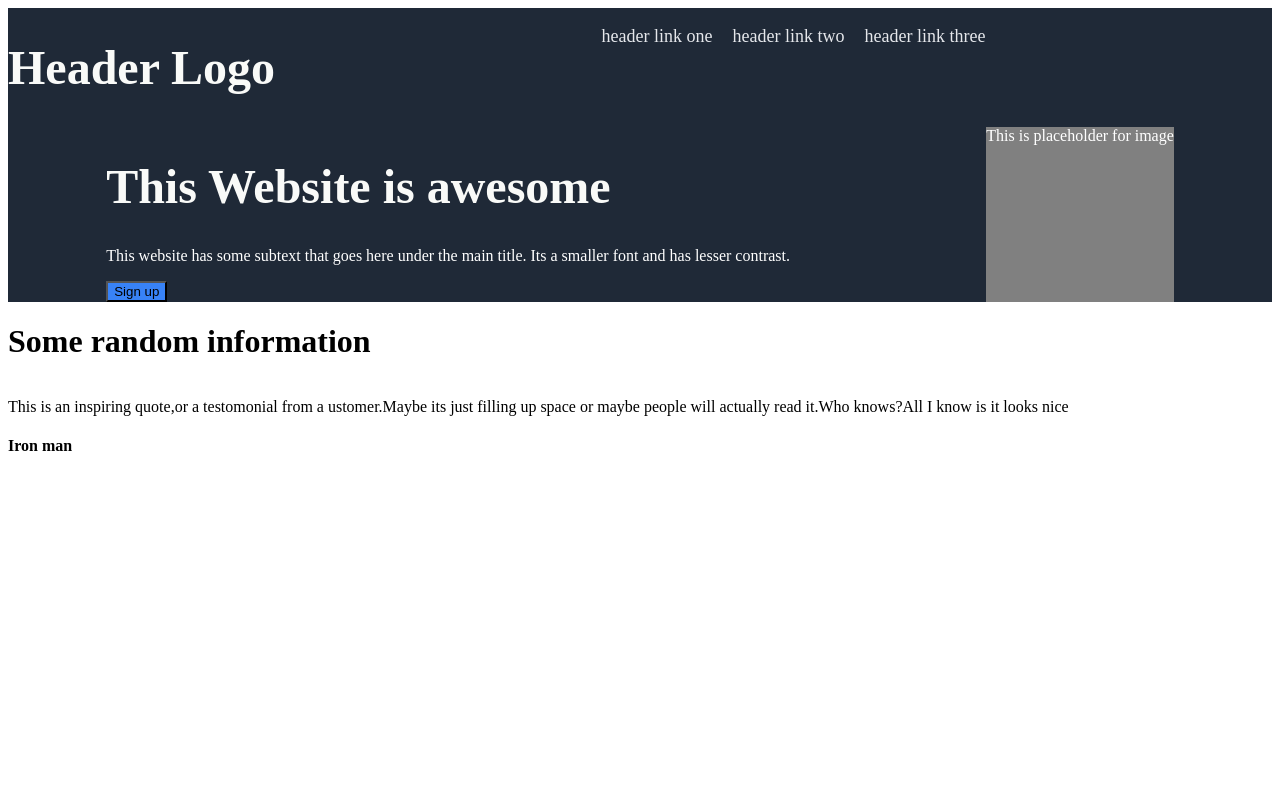
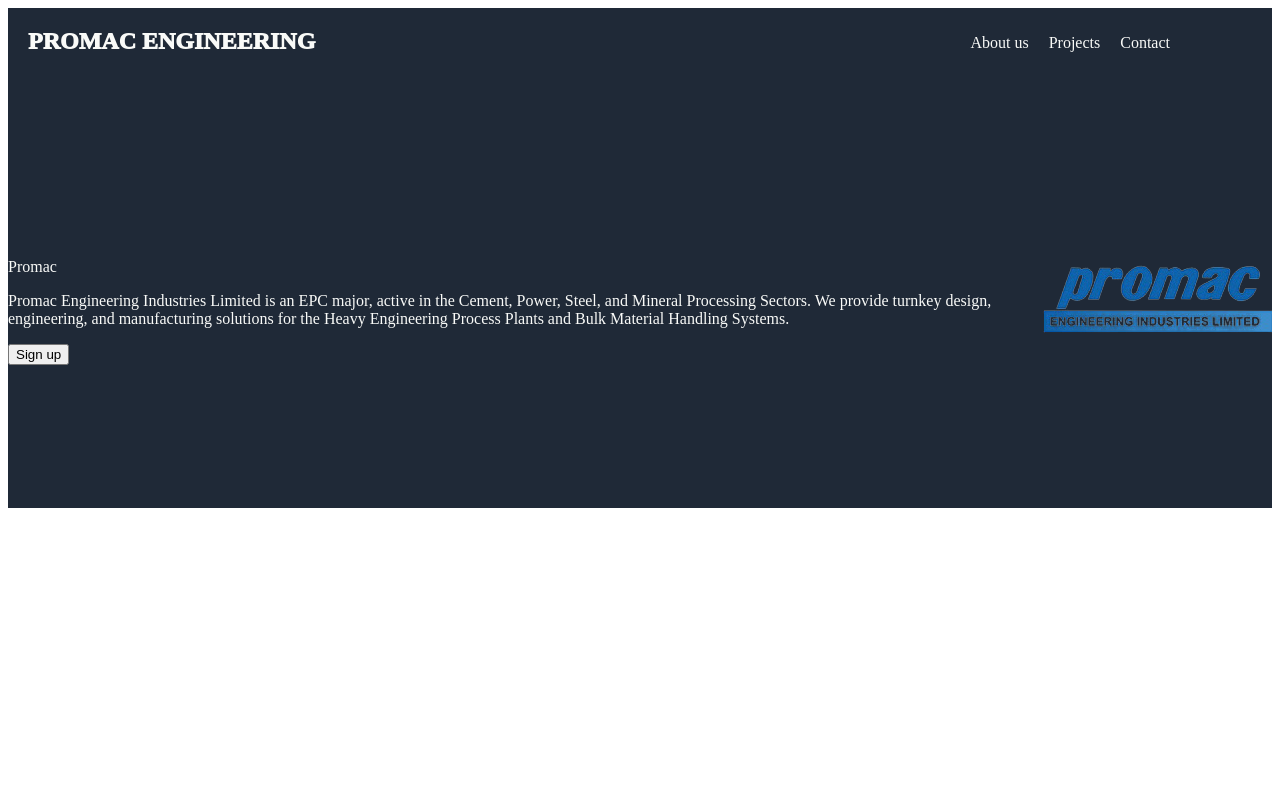
Before and after one commit to Sowmya-Narayana/Landing_page, a plain HTML site: page index.html in a window 1280 px wide. Shown: the top 800 px of the page. Drawn offline with Linux system fonts and the light colour scheme.

Commit message:
Add index,style,logo files

```diff
--- a/index.html
+++ b/index.html
@@ -5,43 +5,33 @@
         <title>landing page</title>
         <link rel="stylesheet" href="style.css">
     </head>
-    <body>
-        <div class="sec1">
-            <div class="header">
-                <div class="logo"><h1>Header Logo</h1></div>
-                <div class="left_links">
-                    <ul>
-                        <li>header link one</li>
-                        <li>header link two</li>
-                        <li>header link three</li>
+        <div class="landing_page">
+            <div class="sec1">
+                <div class="title_links">
+                    <header class="heading">PROMAC ENGINEERING</header>
+                    <ul class="links">
+                        <li>About us</li>
+                        <li>Projects</li>
+                        <li>Contact</li>
                     </ul>
                 </div>
-            </div>
-            <div class="page_intro">
-                <div class="lft_side">
-                    <h1>This Website is awesome</h1>
-                    <p>This website has some subtext that goes here under the main title.
-                        Its a smaller font and has lesser contrast.
-                    </p>
-                    <button>Sign up</button>
+                <div class="hero">
+                    <div class="content">
+                        <header>Promac</header>
+                        <p>Promac Engineering Industries Limited is an EPC major, active in the Cement, Power, Steel, and Mineral Processing Sectors.
+                        We provide turnkey design, engineering, and manufacturing solutions for the Heavy Engineering Process Plants and Bulk Material Handling Systems.</p>
+                        <button>Sign up</button>
 
-                </div>
-                <div class="rgt_side">
-                   <span>This is placeholder for image</span>
+                    </div>
+                    <div class="img">
+                        <img src="logo.png" alt="Promac Engg.">
+                    </div>
                 </div>
             </div>
-        </div>
-        <div class="sec2">
-            <div class="heading">
-                <h1>Some random information</h1>
-            </div>
-            <div class="imgs"></div>
-        </div>
-        <div class="sec3">
-            <div class="quote">
-                <p>This is an inspiring quote,or a testomonial from a ustomer.Maybe its just filling up space or maybe people will actually read it.Who knows?All I know is it looks nice</p>
-                <h4>Iron man</h4>
-            </div>
-        </div>
-    </body>
+        </div class="sec2"></div>
+        <div class="sec3"></div>
+        <div class="sec4"></div>
+
+
+
 </html>
--- a/style.css
+++ b/style.css
@@ -1,61 +1,71 @@
-body{
+.landing_page{
     display: flex;
     flex-direction: column;
-    flex:1;
+    flex: 1,1,auto;
+}
+.sec1{
+    background-color: #1F2937;
+    color: #F9FAF8;
+    height:500px;
+}
+.sec2{
+    height: 500px;
+
+}
+.sec3{
+    background: color #616267;
+    height: 500px;
+
+}
+.sec4{
+    background-color: #1F2937;
+    height: 100px;
+}
+.title_links{
+    display: flex;
+    flex-direction: row;
+    height:250px;
+    justify-content: space-between;
 }
 
-
-
-
-.sec1{
-    background-color: #1F2937;
-    color: white;
-    display: flex;
-    flex-direction: column;
-    justify-content: space-around;
+.heading{
+    font-size: 24px;
+    font-weight: 1000;
+    padding: 20px;
+    /* display: flex;
+    position: absolute;
+    left: 50px; */
 
 }
-.logo{
-    font-size: 24px;
-    color: #F9FAF8;
-    margin-right: auto;
-}
-.left_links{
-    font-size: 18px;
-    color:#E5E7EB;
-    margin-right: auto;
-}
-.header{
-    display: flex;
-    flex-direction: row;
-    padding: 0;
-    justify-content: space-around;
+.links{
+    display:flex;
+    list-style-type: none;
+    position: absolute;
+    right: 100px;
 
 }
-ul{
-    list-style-type: none;
-    display: flex;
-    gap:20px;
-}
-.page_intro{
-    display: flex;
-    justify-content: space-around;
 
-}
-.lft_side  h1{
-    font-size: 48px;
-    font-weight: 800;
-    color: #F9FAF8;
+li{
+    display: inline-flex;
+    margin: 10px;
 
 
 }
-.rgt_side{
-    background-color: grey;
 
+.hero{
+    /* margin-top: 100px; */
+    /*display: flex;
+    flex-direction: row;
+    flex: 1;*/
+    height:250px;
+    display: flex;
+    flex-direction: row;
+    flex:1
 }
-.page_intro .lft_side.rgt_side{
-    flex:1,1,auto;
+.content{
+    height: 150px;
 }
-button{
-    background-color: #3882F6;
+.img{
+    height: 150px;
+    width: 250px;
 }
```
Also changed, not shown: logo.png (added).
